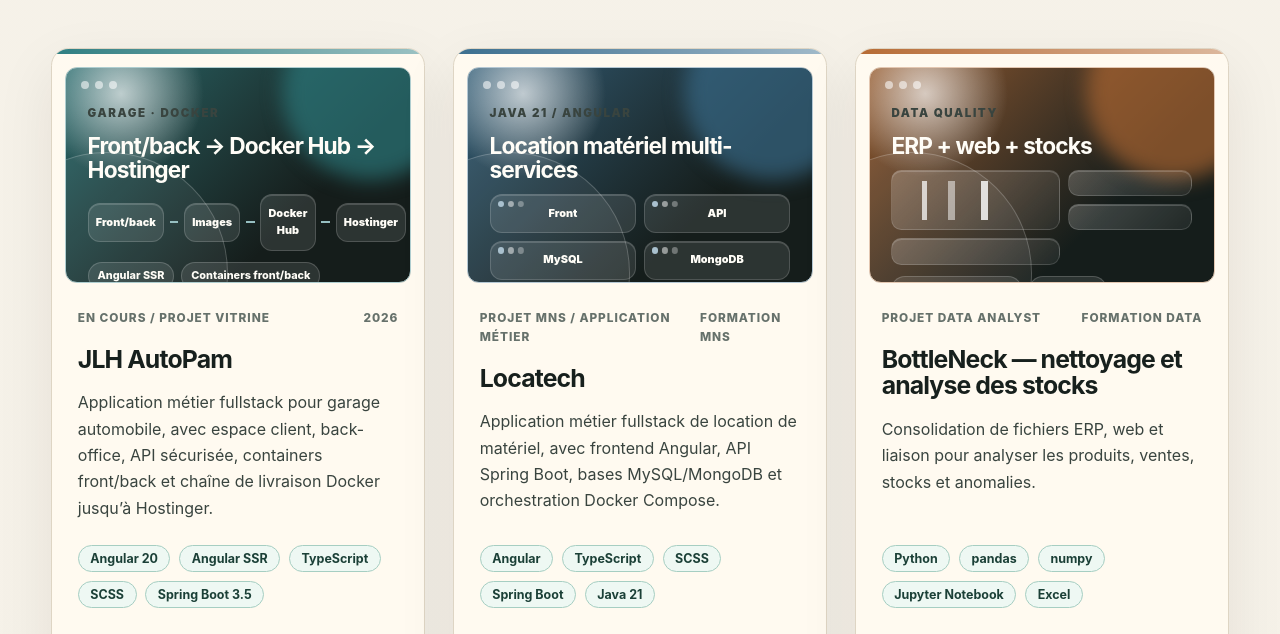
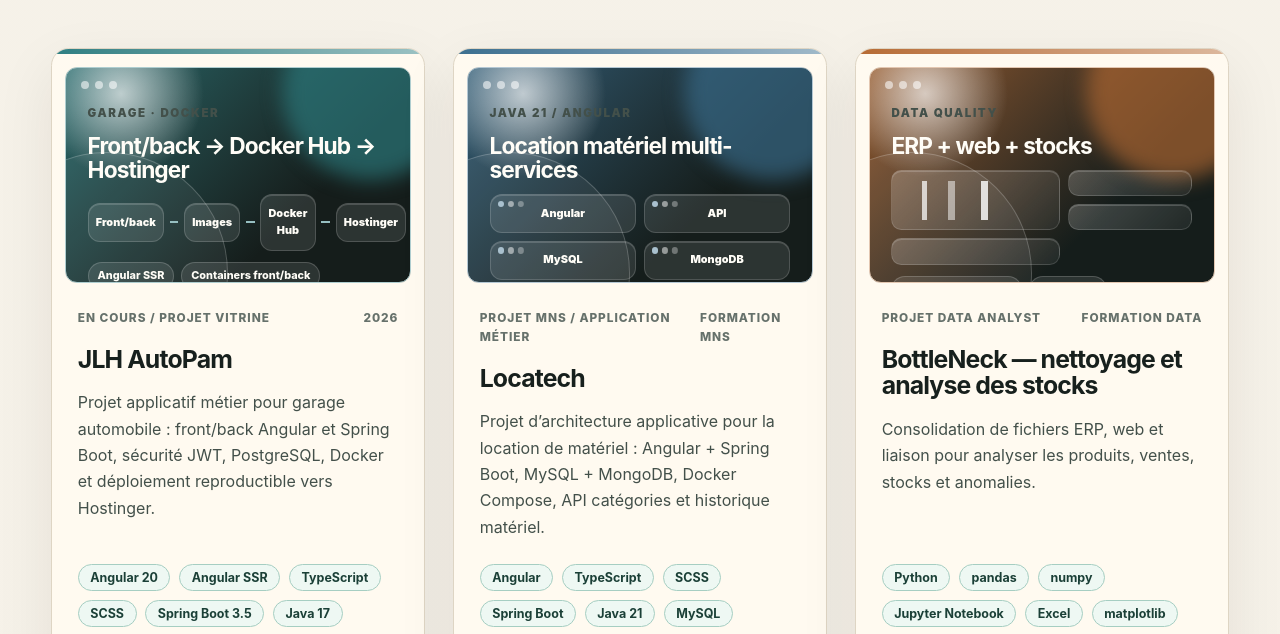
Before and after one commit to steve57000/portfolio, an Astro site: page / in a window 1280 px wide. Shown: the part 2667-3301 px from the top of the page. Built offline with nearby package versions, Linux system fonts and the light colour scheme; Astro itself is replaced by a stand-in of ours.

Commit message:
Polish project data and proof modals

```diff
--- a/src/components/ProjectCard.astro
+++ b/src/components/ProjectCard.astro
@@ -5,6 +5,7 @@ import type { Project } from '../data/portfolioData';
 
 const { project, index = 0 } = Astro.props as { project: Project; index?: number };
 const links = project.links ?? {};
+const visibleStackCount = project.featured ? 6 : 5;
 ---
 <article class:list={["project-card", project.featured && "is-featured"]} data-project-card data-reveal data-category={project.category} style={`--accent:${project.accent};--reveal-delay:${Math.min(index % 4, 3) * 80}ms`}>
   <div class="project-card__media">
@@ -22,7 +23,7 @@ const links = project.links ?? {};
     <h3>{project.title}</h3>
     <p>{project.summary}</p>
     <ul class="tags" aria-label={`Technologies ${project.title}`}>
-      {project.stack.slice(0, 5).map((item) => <li>{item}</li>)}
+      {project.stack.slice(0, visibleStackCount).map((item) => <li>{item}</li>)}
     </ul>
     <div class="project-card__actions">
       <button class="button button--ghost" type="button" data-project-open={project.id}><Icon name="details" />Détails</button>
--- a/src/components/ProjectDetails.astro
+++ b/src/components/ProjectDetails.astro
@@ -47,11 +47,12 @@ const hasLinks = Boolean(links.repo || links.demo || docs.length);
         <div>
           <p class="eyebrow">Preuves techniques</p>
           <h4>Repères vérifiables du projet</h4>
+          <p class="project-proof__intro">Éléments concrets visibles dans le dépôt, la structure du projet ou les livrables.</p>
         </div>
         <div class="project-proof__grid">
-          {project.highlights.length > 0 && <article><h5>Points clés</h5><ul>{project.highlights.map((item) => <li>{item}</li>)}</ul></article>}
+          {project.highlights.length > 0 && <article><h5>Preuves projet</h5><ul>{project.highlights.map((item) => <li>{item}</li>)}</ul></article>}
           {project.skills.length > 0 && <article><h5><span class="icon-badge icon-badge--sm"><Icon name="stack" /></span>Compétences mobilisées</h5><ul>{project.skills.map((item) => <li>{item}</li>)}</ul></article>}
-          {project.metrics.length > 0 && <article><h5><span class="icon-badge icon-badge--sm"><Icon name="metrics" /></span>Repères techniques</h5><ul>{project.metrics.map((item) => <li>{item}</li>)}</ul></article>}
+          {project.metrics.length > 0 && <article><h5><span class="icon-badge icon-badge--sm"><Icon name="metrics" /></span>Stack vérifiable</h5><ul>{project.metrics.map((item) => <li>{item}</li>)}</ul></article>}
         </div>
       </section>
     )}
--- a/src/components/ProjectVisual.astro
+++ b/src/components/ProjectVisual.astro
@@ -33,7 +33,7 @@ const panelKinds = ['dashboard', 'data', 'app', 'tool', 'document'];
 
     {visual.kind === 'docker' && (
       <div class="visual-docker" aria-hidden="true">
-        <span>Front</span><span>API</span><span>MySQL</span><span>MongoDB</span>
+        <span>Angular</span><span>API</span><span>MySQL</span><span>MongoDB</span>
       </div>
     )}
 
--- a/src/data/portfolioData.ts
+++ b/src/data/portfolioData.ts
@@ -131,17 +131,17 @@ const placeholderImage = cardImage;
 export const projects: Project[] = [
   {
     id: 'jlh-autopam', title: 'JLH AutoPam', shortTitle: 'Garage connecté', category: 'fullstack', featured: true,
-    status: 'En cours / projet vitrine', period: '2026', role: 'Développeur fullstack & pipeline CI/CD', image: placeholderImage, imageAlt: 'Chaîne applicative JLH AutoPam générée en CSS', visual: { kind: 'pipeline', eyebrow: 'Garage · Docker', title: 'Front/back → Docker Hub → Hostinger', metrics: ['Angular SSR', 'Containers front/back', 'Compose production'] }, accent: '#2d7f82',
-    stack: ['Angular 20', 'Angular SSR', 'TypeScript', 'SCSS', 'Spring Boot 3.5', 'Java 17', 'PostgreSQL', 'JWT', 'Docker', 'GitHub Actions', 'Docker Hub', 'Hostinger', 'CI/CD'],
-    skills: ['Architecture front/back', 'API REST sécurisée', 'Authentification JWT', 'Rôles client/admin', 'Dockerisation', 'Démarche CI/CD Docker'],
-    summary: 'Application métier fullstack pour garage automobile, avec espace client, back-office, API sécurisée, containers front/back et chaîne de livraison Docker jusqu’à Hostinger.',
+    status: 'En cours / projet vitrine', period: '2026', role: 'Développeur fullstack & préparation CI/CD', image: placeholderImage, imageAlt: 'Chaîne applicative JLH AutoPam générée en CSS', visual: { kind: 'pipeline', eyebrow: 'Garage · Docker', title: 'Front/back → Docker Hub → Hostinger', metrics: ['Angular SSR', 'Containers front/back', 'Compose production'] }, accent: '#2d7f82',
+    stack: ['Angular 20', 'Angular SSR', 'TypeScript', 'SCSS', 'Spring Boot 3.5', 'Java 17', 'PostgreSQL', 'JWT', 'Docker', 'Docker Hub', 'Hostinger'],
+    skills: ['Architecture front/back', 'API REST sécurisée', 'Authentification JWT', 'Rôles client/admin', 'Dockerisation', 'Préparation CI/CD'],
+    summary: 'Projet applicatif métier pour garage automobile : front/back Angular et Spring Boot, sécurité JWT, PostgreSQL, Docker et déploiement reproductible vers Hostinger.',
     context: 'Projet vitrine orienté garage automobile : l’objectif est de relier les demandes client, le suivi administratif, les devis et les rendez-vous dans une même application web.',
     problem: 'Centraliser les demandes clients, les services, les rendez-vous et la gestion administrative dans une application unique, sans perdre la séparation entre usages client et back-office.',
-    solution: 'Frontend Angular 20 avec SSR, API Spring Boot 3.5 en Java 17, authentification JWT, rôles client/admin, persistance PostgreSQL et containers front/back reliés à une chaîne Docker documentée pour publication et déploiement, avec objectif CI/CD GitHub Actions → Docker Hub → Hostinger.',
-    deliverables: ['Espace client', 'Administration / back-office', 'Gestion demandes / devis / rendez-vous', 'API REST sécurisée avec JWT', 'Containers Docker front/back', 'Chaîne Docker documentée pour publication et déploiement vers Docker Hub / Hostinger'],
+    solution: 'Frontend Angular 20 avec SSR, API Spring Boot 3.5 en Java 17, authentification JWT, rôles client/admin, persistance PostgreSQL et containers front/back reliés à une chaîne Docker documentée, avec préparation CI/CD et objectif de pipeline GitHub Actions vers Docker Hub puis Hostinger.',
+    deliverables: ['Espace client', 'Administration / back-office', 'Gestion demandes / devis / rendez-vous', 'API REST sécurisée avec JWT', 'Containers Docker front/back', 'Chaîne Docker documentée pour publication et déploiement reproductible Docker Hub / Hostinger'],
     decisions: ['Angular SSR pour disposer d’un front moderne, routé et prêt pour une diffusion web plus robuste', 'Spring Boot 3.5 / Java 17 pour structurer les règles métier et l’API REST', 'JWT et rôles pour séparer les parcours client et administration', 'Dockeriser front et back pour rendre le déploiement reproductible', 'Préparer la publication des images backend/frontend vers Docker Hub avant déploiement des containers sur Hostinger via docker-compose.hostinger.yml'],
-    learned: 'Renforcement de la conception fullstack de bout en bout : découpage front/back, sécurité JWT, workflow métier, containers applicatifs et chaîne de livraison Docker documentée.',
-    impact: 'Projet le plus représentatif de mon profil fullstack actuel : application métier, API sécurisée, Dockerisation et démarche Docker / CI-CD documentée.',
+    learned: 'Renforcement de la conception fullstack de bout en bout : découpage front/back, sécurité JWT, workflow métier garage, containers applicatifs et chaîne Docker documentée.',
+    impact: 'Projet le plus représentatif de mon profil fullstack actuel : garage automobile, API sécurisée, PostgreSQL, Dockerisation et déploiement reproductible Docker Hub / Hostinger.',
     highlights: ['Backend image Docker', 'Frontend image Docker', 'Docker Hub', 'Hostinger', 'PostgreSQL', 'Compose production'],
     metrics: ['Angular 20 + SSR', 'Spring Boot 3.5 / Java 17', 'docker-compose.hostinger.yml', 'API REST sécurisée', 'Déploiement reproductible', 'Images backend/frontend'],
     links: { repo: 'https://github.com/steve57000/jlh' }
@@ -215,19 +215,18 @@ export const projects: Project[] = [
   },
 
   {
-    // TODO: harmoniser source/target Java 21 dans le repository Locatech
     id: 'locatech', title: 'Locatech', shortTitle: 'Location matériel', category: 'fullstack', featured: true,
     status: 'Projet MNS / application métier', period: 'Formation MNS', role: 'Développement fullstack / architecture applicative', image: placeholderImage, imageAlt: 'Architecture multi-services Locatech générée en CSS', visual: { kind: 'docker', eyebrow: 'Java 21 / Angular', title: 'Location matériel multi-services', metrics: ['Docker Compose', 'MySQL + MongoDB', 'API catégories'] }, accent: '#3b6f8f',
     stack: ['Angular', 'TypeScript', 'SCSS', 'Spring Boot', 'Java 21', 'MySQL', 'MongoDB', 'Docker Compose'],
     skills: ['Architecture front/back', 'API REST', 'Données relationnelles', 'Données documentaires', 'Orchestration multi-services', 'Conteneurisation'],
-    summary: 'Application métier fullstack de location de matériel, avec frontend Angular, API Spring Boot, bases MySQL/MongoDB et orchestration Docker Compose.',
+    summary: 'Projet d’architecture applicative pour la location de matériel : Angular + Spring Boot, MySQL + MongoDB, Docker Compose, API catégories et historique matériel.',
     context: 'Projet MNS organisé autour d’un besoin de location de matériel : catalogue, catégories, disponibilité et historique des équipements, avec une séparation claire entre interface Angular et API Spring Boot.',
     problem: 'Outiller un processus de location de matériel avec gestion de catalogue, disponibilité et historique, plutôt que disperser les informations entre fichiers ou services isolés.',
     solution: 'Architecture front/back séparée : Angular côté interface, Spring Boot côté API REST, MySQL pour les données métier, MongoDB pour l’historique matériel et Docker Compose pour orchestrer les services en local.',
     deliverables: ['Frontend Angular', 'Backend Java Spring Boot', 'API REST avec endpoints catégories', 'Historique matériel', 'Bases MySQL et MongoDB', 'Orchestration Docker Compose multi-services'],
     decisions: ['Séparer clairement le frontend Angular et le backend Spring Boot', 'Combiner MySQL pour les données relationnelles métier et MongoDB pour l’historique matériel', 'Exposer une API catégories côté backend', 'S’appuyer sur Docker Compose pour rendre l’environnement multi-services reproductible'],
     learned: 'Conception d’une application métier complète : découpage front/back, configuration d’environnements, persistance SQL/NoSQL et exposition d’endpoints REST vérifiables.',
-    impact: 'Renforce le positionnement Java / Angular avec un projet applicatif sérieux, centré sur un besoin métier identifiable et une orchestration technique vérifiable.',
+    impact: 'Renforce le positionnement architecture applicative Java / Angular avec un cas location de matériel, une persistance SQL/NoSQL et une orchestration Docker Compose vérifiable.',
     highlights: ['Front Angular', 'API Spring Boot', 'MySQL', 'MongoDB', 'Docker Compose', 'API catégories'],
     metrics: ['Orchestration multi-services', 'Séparation front/back', 'Historique matériel', 'Persistance SQL/NoSQL'],
     links: { repo: 'https://github.com/steve57000/Locatech' }
--- a/src/styles/global.css
+++ b/src/styles/global.css
@@ -127,7 +127,7 @@ button, a { outline-offset: 4px; }
 }
 .hero h1 { margin: 0; font-size: clamp(3.2rem, 10vw, 8rem); line-height: 0.9; letter-spacing: -0.08em; }
 .hero h1 span { display: block; max-width: 55rem; margin-top: 1rem; font-size: clamp(1.2rem, 2.5vw, 2rem); line-height: 1.2; letter-spacing: -0.02em; }
-.hero__lead { max-width: 56rem; color: #39443f; font-size: clamp(1.2rem, 2vw, 1.7rem); }
+.hero__lead { max-width: 56rem; color: var(--copy); font-size: clamp(1.2rem, 2vw, 1.7rem); }
 .hero__chips { display: flex; flex-wrap: wrap; gap: 0.65rem; margin: 1.4rem 0; }
 .hero__chips > span {
   display: inline-flex;
@@ -204,7 +204,7 @@ button, a { outline-offset: 4px; }
 .project-card__body { display: flex; flex: 1; flex-direction: column; gap: 1.05rem; padding: clamp(1.35rem, 2vw, 1.8rem); }
 .project-card__meta { display: flex; justify-content: space-between; gap: 0.5rem; color: var(--muted); font-size: 0.74rem; font-weight: 800; letter-spacing: 0.08em; text-transform: uppercase; }
 .project-card h3 { margin: 0; font-size: clamp(1.35rem, 2vw, 1.55rem); line-height: 1.08; letter-spacing: -0.035em; }
-.project-card p { margin: 0; color: #43504a; line-height: 1.65; }
+.project-card p { margin: 0; color: var(--copy-soft); line-height: 1.65; }
 .project-card .tags { margin-top: auto; margin-bottom: 0; padding-top: 0.45rem; padding-bottom: 0.15rem; }
 .project-card:hover { transform: translateY(-4px); border-color: color-mix(in srgb, var(--accent), var(--line) 45%); box-shadow: var(--shadow-hover); }
 .project-card:hover img { transform: scale(1.045); filter: saturate(1.05) contrast(1.03); }
@@ -267,7 +267,7 @@ button, a { outline-offset: 4px; }
 .timeline li::before { content: counter(journey, decimal-leading-zero); display: grid; place-items: center; width: 2.15rem; height: 2.15rem; margin-bottom: 1rem; border-radius: 50%; background: var(--dark); color: #f4d7a1; font-size: 0.78rem; font-weight: 900; box-shadow: 0 0 0 7px color-mix(in srgb, var(--accent), transparent 86%); }
 .timeline span { display: inline-flex; margin-bottom: 0.45rem; color: var(--accent); font-size: 0.82rem; font-weight: 900; letter-spacing: 0.08em; text-transform: uppercase; }
 .timeline h3 { margin: 0 0 0.35rem; letter-spacing: -0.025em; }
-.timeline p { margin: 0; color: #43504a; }
+.timeline p { margin: 0; color: var(--copy-soft); }
 .timeline li:hover { transform: translateY(-3px); border-color: color-mix(in srgb, var(--accent), var(--line) 40%); box-shadow: var(--shadow-card); }
 
 /* dialog */
@@ -279,11 +279,12 @@ button, a { outline-offset: 4px; }
 .dialog-close:hover { transform: rotate(4deg) scale(1.03); background: color-mix(in srgb, var(--accent), var(--dark) 45%); }
 .project-detail__header { max-width: 52rem; padding-right: 3rem; }
 .project-dialog__panel h3 { margin: 0; font-size: clamp(2rem, 5vw, 4rem); line-height: 0.96; letter-spacing: -0.055em; }
-.lead { color: #39443f; font-size: clamp(1.05rem, 2vw, 1.28rem); }
+.lead { color: var(--copy); font-size: clamp(1.05rem, 2vw, 1.28rem); }
 .project-detail__summary, .project-detail__learned, .project-proof, .project-detail__stack { margin-top: 1rem; padding: clamp(1rem, 2vw, 1.25rem); border: 1px solid var(--line); border-radius: 1.05rem; background: linear-gradient(135deg, rgba(255,255,255,0.66), rgba(255,248,234,0.54)); }
 .project-detail__summary { display: grid; gap: 0.35rem; border-left: 5px solid var(--accent); }
 .project-detail__summary span { color: var(--accent); font-weight: 900; letter-spacing: 0.08em; text-transform: uppercase; }
-.project-detail__summary p, .project-detail__learned p { margin: 0; color: #43504a; }
+.project-detail__summary p, .project-detail__learned p { margin: 0; color: var(--copy-soft); }
+.project-proof__intro { max-width: 52rem; margin: 0.3rem 0 0; color: var(--copy-soft); line-height: 1.55; }
 .detail-grid { display: grid; grid-template-columns: 1fr; gap: 1rem; margin-top: 1rem; }
 .detail-grid section { padding: 1rem; border: 1px solid var(--line); border-radius: 1rem; background: rgba(255,255,255,0.5); }
 .detail-grid--story section:first-child { background: color-mix(in srgb, var(--accent), #fff 91%); }
@@ -603,7 +604,8 @@ html[data-theme="dark"] .theme-toggle__thumb { transform: translateX(0.96rem); b
 .button { color: var(--button-text); }
 .button--ghost { color: var(--button-ghost-text); }
 .filters .is-active { color: var(--button-text); }
-.hero__lead, .project-card p, .timeline p, .lead, .project-detail__summary p, .project-detail__learned p { color: var(--copy); }
+.hero__lead, .lead, .project-detail__summary p { color: var(--copy); }
+.project-card p, .timeline p, .project-detail__learned p, .detail-grid p, .project-proof__intro { color: var(--copy-soft); }
 .project-empty { background: var(--chip-bg); color: var(--copy); }
 .hero__chips > span, .filters button, .skill-grid li { background: var(--tag-bg); color: var(--tag-text); border-color: var(--tag-border); }
 .hero__focus li, .detail-grid section, .project-proof article { background: color-mix(in srgb, var(--panel-strong), transparent 34%); }
```
